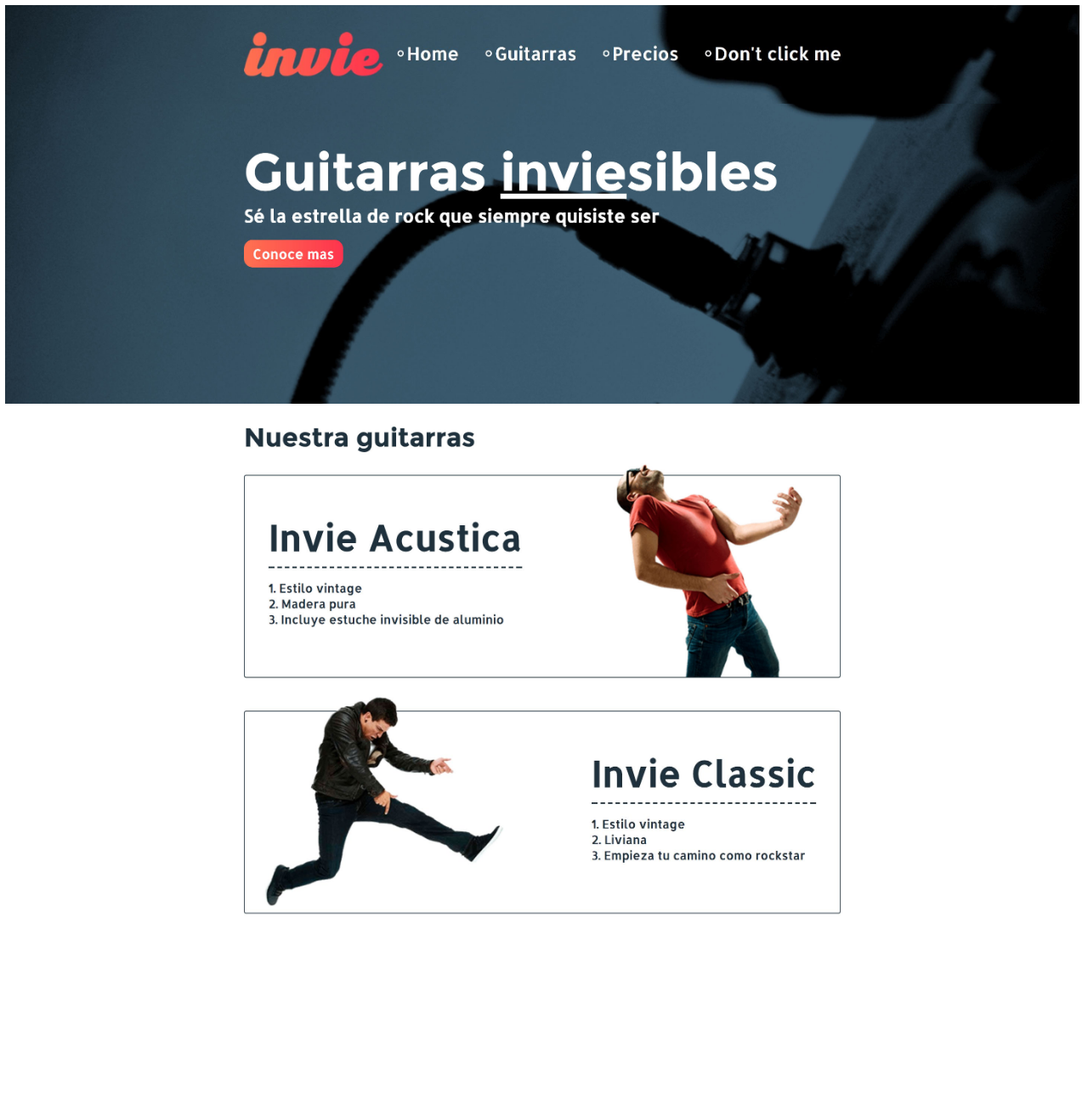
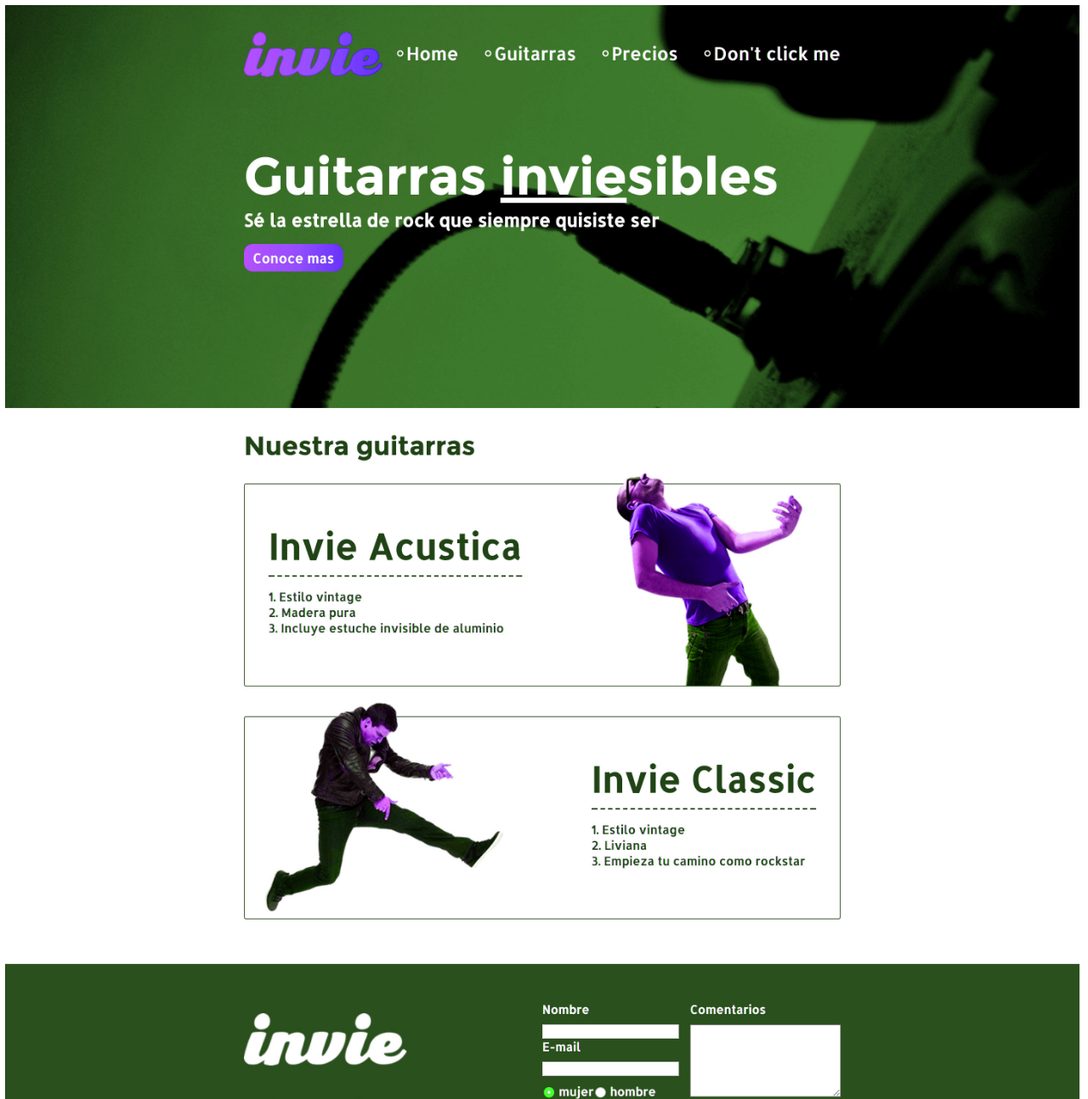
Before and after one commit to Roarco/invie-github, a plain HTML site: page index.html in a window 1280 px wide. Shown: the top 1293 px of the page at 85% size. Before the commit the page ends 1130 px from the top, so only its background shows below. Drawn offline with Linux system fonts and the light colour scheme.

Commit message:
nueva version de invie - verde

```diff
--- a/index.html
+++ b/index.html
@@ -15,9 +15,10 @@
     </style>
   </head>
   <body>
-<img src="images/header.jpg" alt="">
+<!-- <img src="images/header.jpg" alt="">
 <img src="images/hero.jpg" alt="">
 <img src="images/acustica.jpg" alt="">
-<img src="images/clasica.jpg" alt="">
+<img src="images/clasica.jpg" alt=""> -->
+<img src="images/nueva-version.jpg" alt="">
   </body>
 </html>
```
Also changed, not shown: images/nueva-version.jpg (added).
